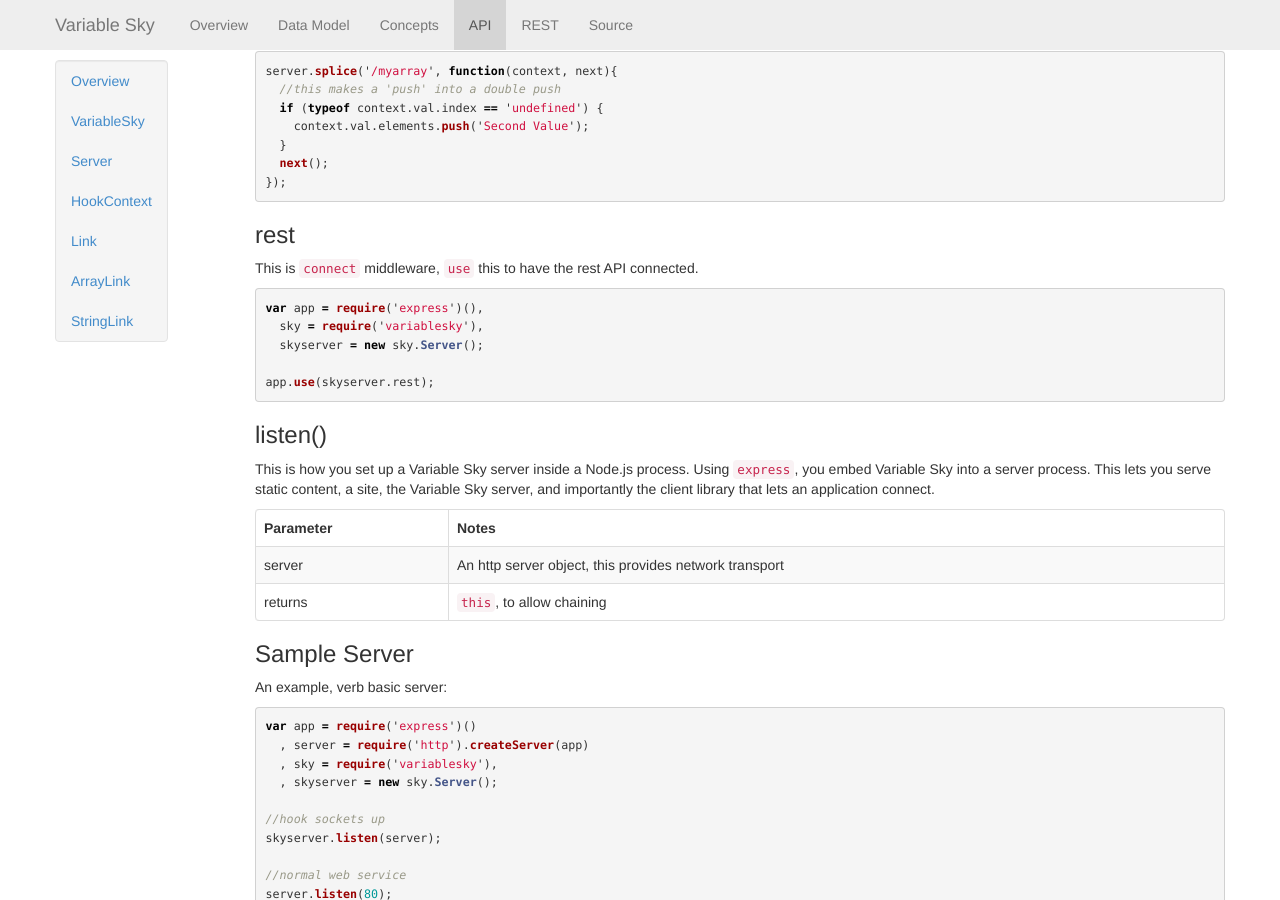
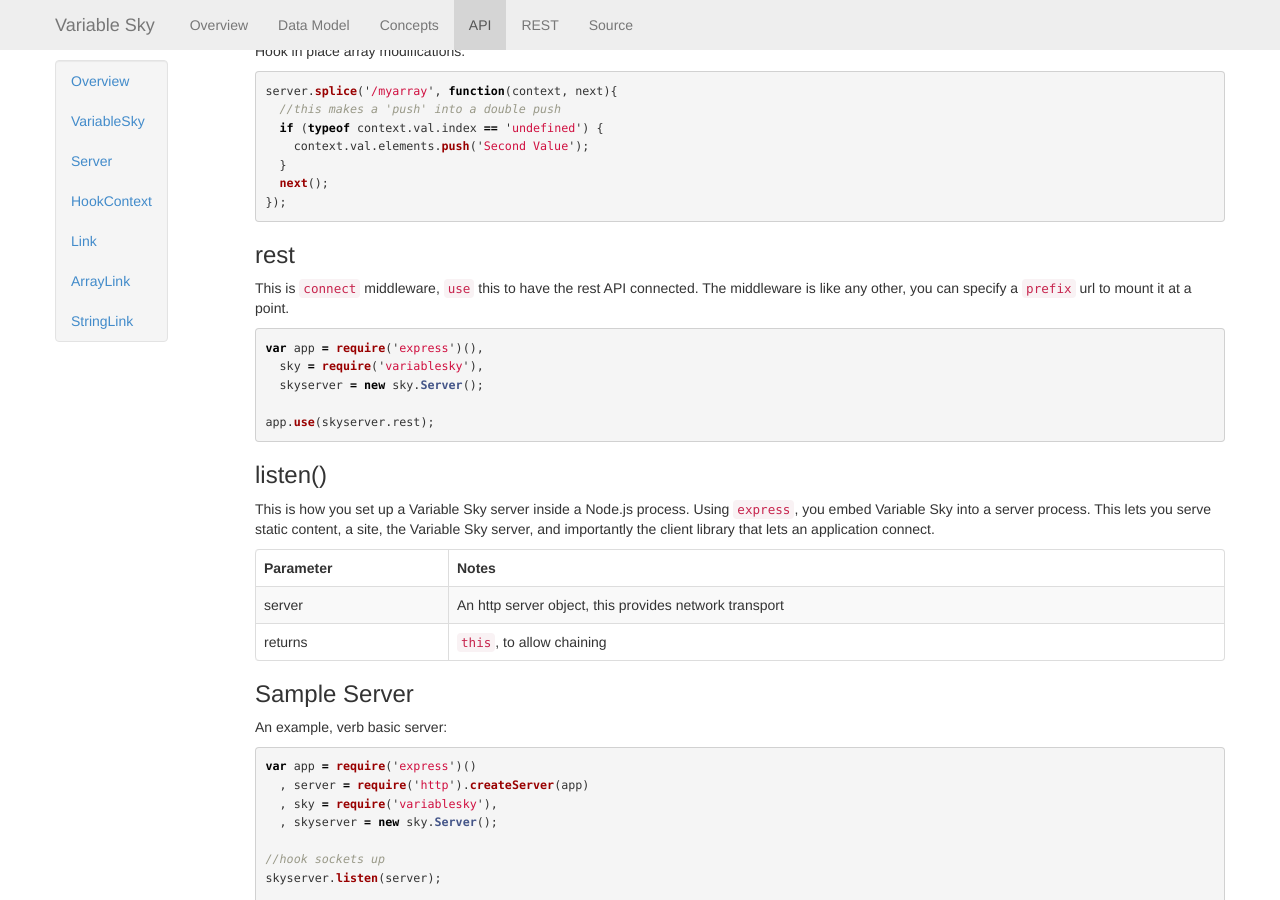
Before and after one commit to wballard/VariableSky, a Jekyll site: the page built from api.markdown, in a window 1280 px wide and 900 px high, scrolled down 2659 px. Built offline with Jekyll 4.4.1, drawn with Linux system fonts in a browser that asks for light colours; Markdown is read by kramdown in place of the engine named in the settings; some of the changed text lies outside the part shown.

Commit message:
note about hooks

````diff
--- a/api.markdown
+++ b/api.markdown
@@ -84,6 +84,7 @@
 * You can have multiple hooks of each type on an `href`
 * If you have multiple hooks of each type on the same `href`, they fire
   in the order they are attached
+* **Hooks are always from /, even if you mount at another url**
 
 A hook is a function, with the following parameters.
 
@@ -160,6 +161,8 @@
 
 ### rest
 This is `connect` middleware, `use` this to have the rest API connected.
+The middleware is like any other, you can specify a `prefix` url to
+mount it at a point.
 
 ```javascript
 var app = require('express')(),
````
